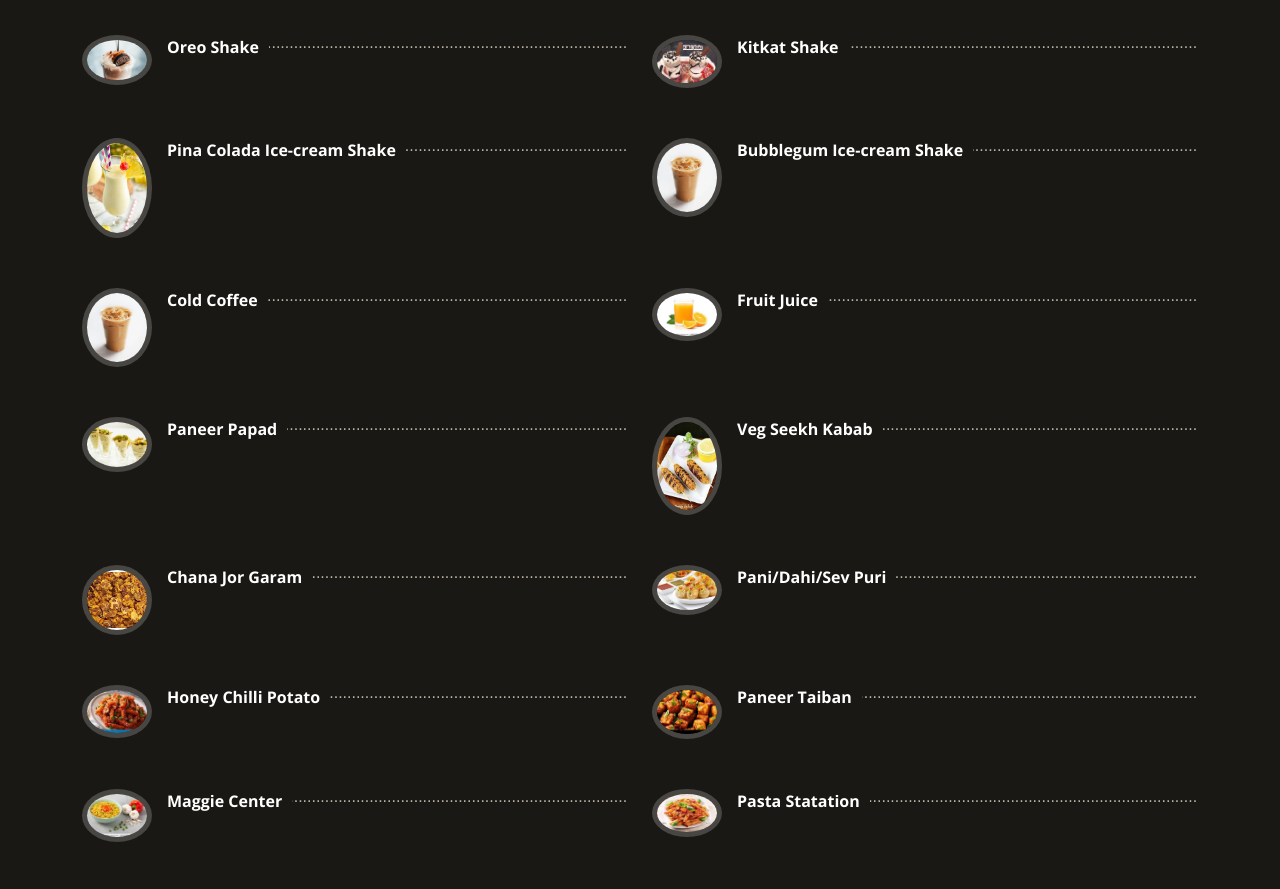
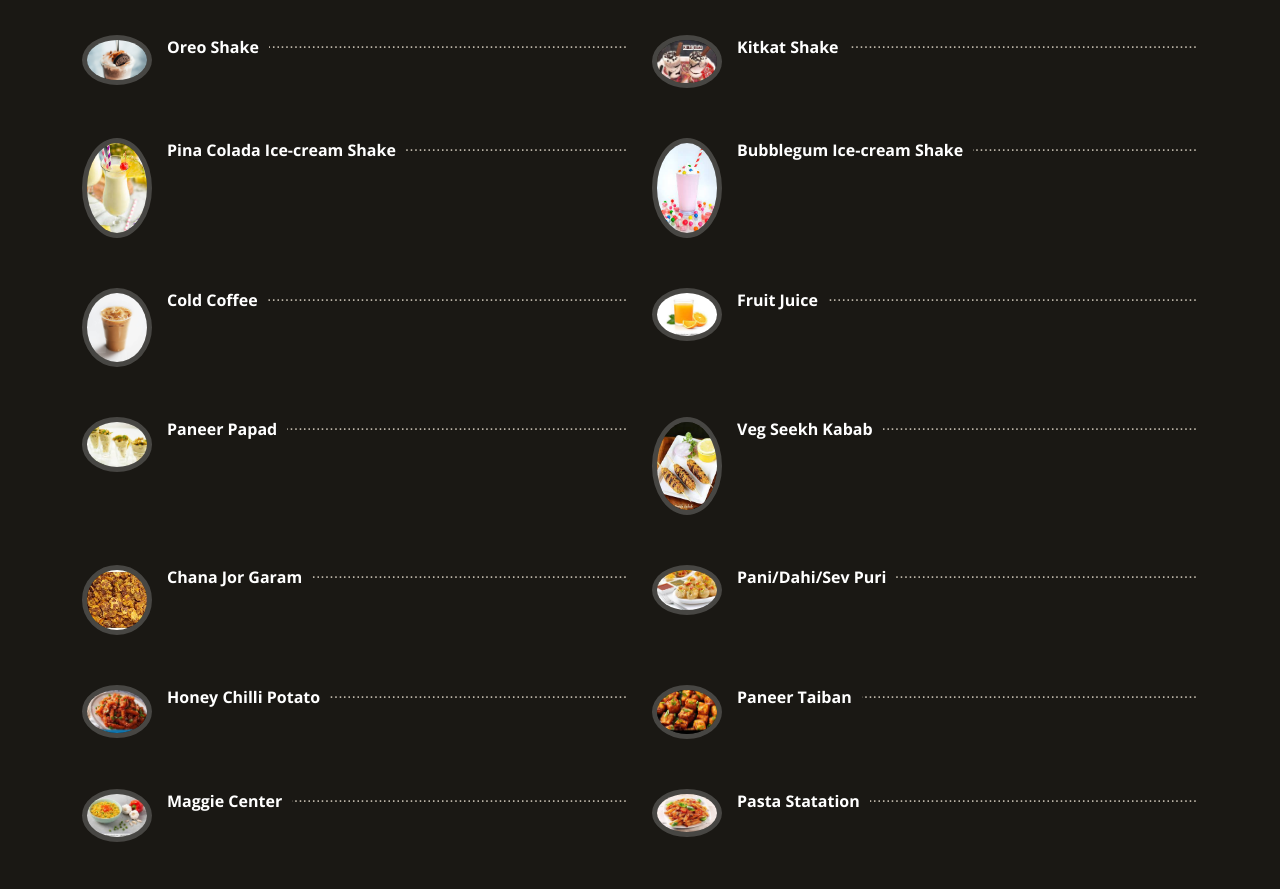
Before and after one commit to RitikSaraf/Menu, a plain HTML site: page index.html.html in a window 1280 px wide. Shown: the part 3260-4149 px from the top of the page. Drawn offline with nearby package versions, Linux system fonts and the light colour scheme; a web font is replaced by a local one.

Commit message:
bubble
bubble ritik

```diff
--- a/index.html.html
+++ b/index.html.html
@@ -327,7 +327,7 @@ We are sure you will have lots of fun.
 
           </div>
 		  <div class="col-lg-6 menu-item filter-beverages">
-            <img src="assets/img/menu/coffee.jpg" class="menu-img" alt="">
+            <img src="assets/img/menu/bubble.jpg" class="menu-img" alt="">
             <div class="menu-content">
               <a href="#">Bubblegum Ice-cream Shake</a>
             </div>
```
